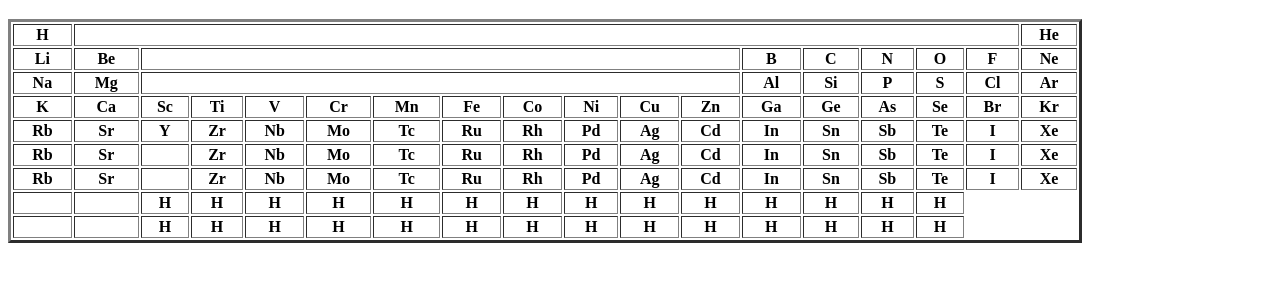
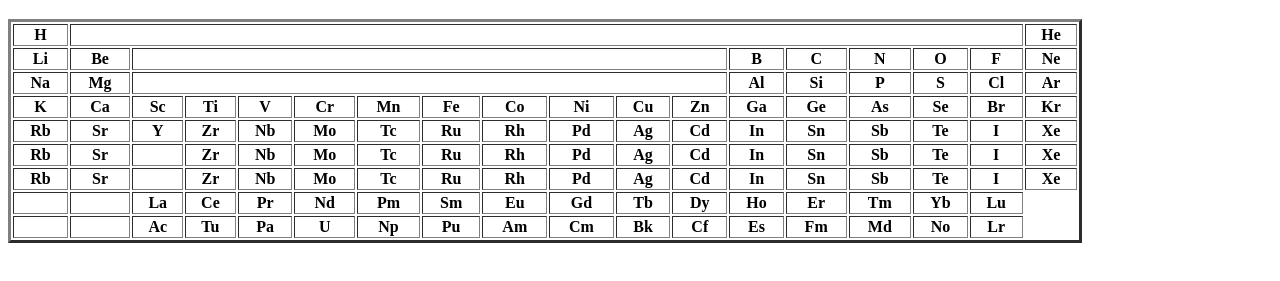
Before and after one commit to hasnainnaseer88/assignment-7-periodic-, a plain HTML site: page index.html in a window 1280 px wide. Shown: the part 79-360 px from the top of the page. Drawn offline with Linux system fonts and the light colour scheme.

Commit message:
added missing elements

```diff
--- a/index.html
+++ b/index.html
@@ -124,38 +124,40 @@
         <tr>
             <th></th>
             <th></th>
-            <th>H</th>
-            <th>H</th>
-            <th>H</th>
-            <th>H</th>
-            <th>H</th>
-            <th>H</th>
-            <th>H</th>
-            <th>H</th>
-            <th>H</th>
-            <th>H</th>
-            <th>H</th>
-            <th>H</th>
-            <th>H</th>
-            <th>H</th>
+            <th>La</th>
+            <th>Ce</th>
+            <th>Pr</th>
+            <th>Nd</th>
+            <th>Pm</th>
+            <th>Sm</th>
+            <th>Eu</th>
+            <th>Gd</th>
+            <th>Tb</th>
+            <th>Dy</th>
+            <th>Ho</th>
+            <th>Er</th>
+            <th>Tm</th>
+            <th>Yb</th>
+            <th>Lu</th>
         </tr>
         <tr>
             <th></th>
             <th></th>
-            <th>H</th>
-            <th>H</th>
-            <th>H</th>
-            <th>H</th>
-            <th>H</th>
-            <th>H</th>
-            <th>H</th>
-            <th>H</th>
-            <th>H</th>
-            <th>H</th>
-            <th>H</th>
-            <th>H</th>
-            <th>H</th>
-            <th>H</th>
+            <th>Ac</th>
+            <th>Tu</th>
+            <th>Pa</th>
+            <th>U</th>
+            <th>Np</th>
+            <th>Pu</th>
+            <th>Am</th>
+            <th>Cm</th>
+            <th>Bk</th>
+            <th>Cf</th>
+            <th>Es</th>
+            <th>Fm</th>
+            <th>Md</th>
+            <th>No</th>
+            <th>Lr</th>
         </tr>
     </table>
 </body>
```
